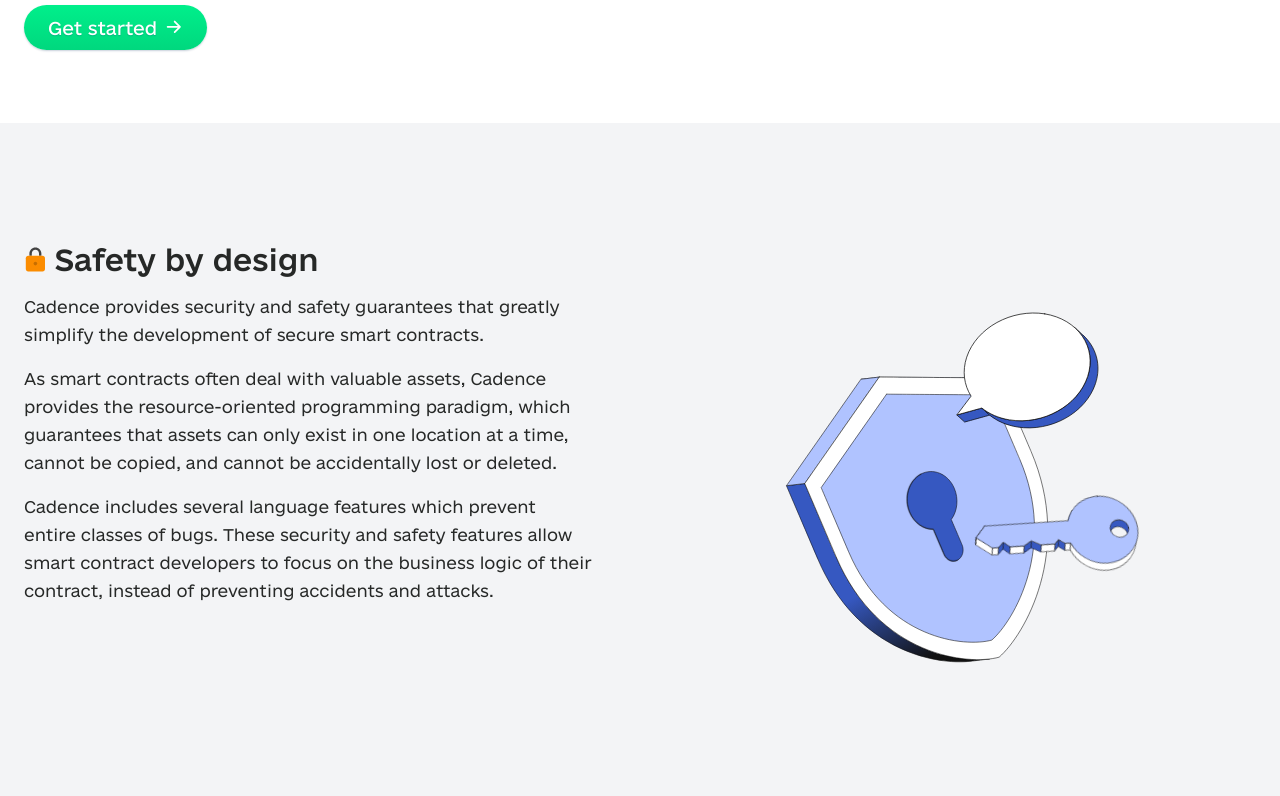
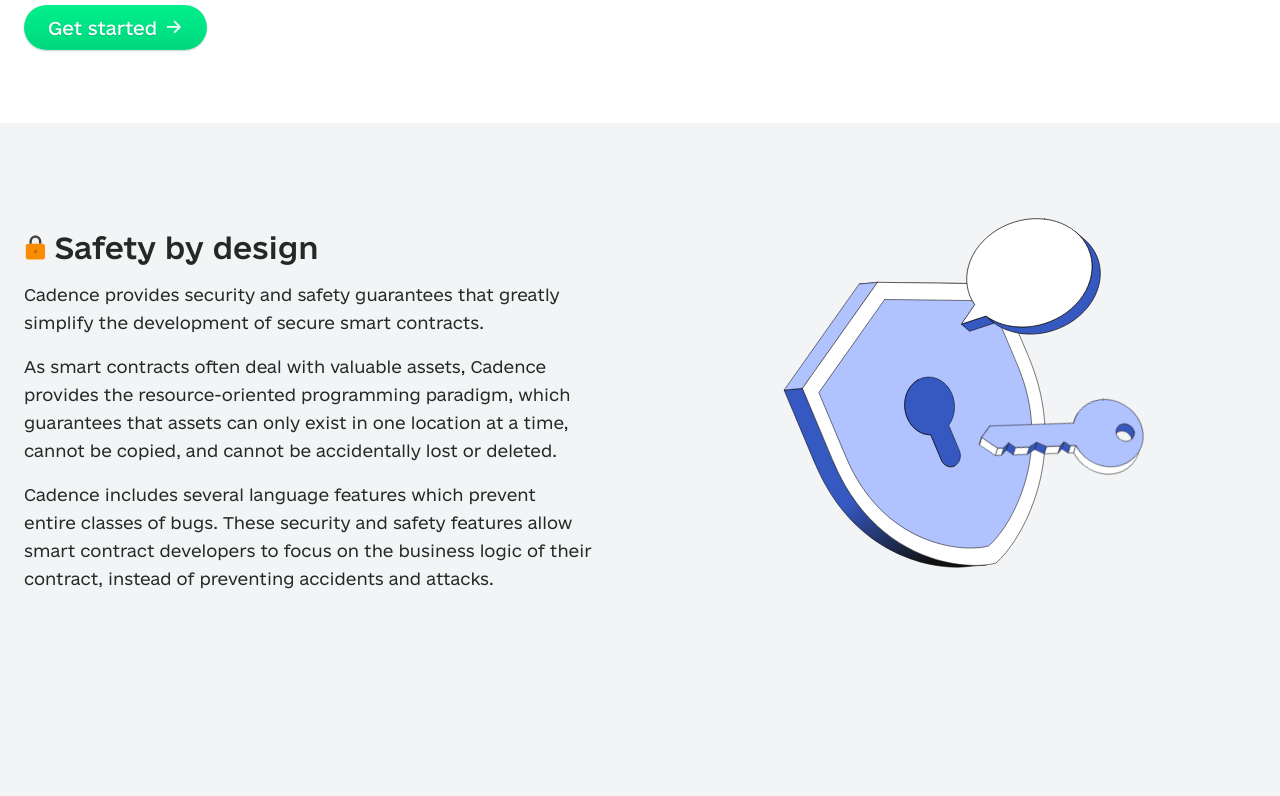
Before and after one commit to onflow/cadence-lang.org, a Next.js app: page / in a window 1280 px wide. Shown: the part 420-1216 px from the top of the page. Built offline with nearby package versions, Linux system fonts and the light colour scheme.

Commit message:
improve layout of features

```diff
--- a/styles/global.css
+++ b/styles/global.css
@@ -147,7 +147,6 @@
 
 .content {
   margin: 2rem 0 0;
-  padding: 6rem 0;
 
   background-color: #f3f4f6;
 }
@@ -167,7 +166,6 @@
   display: flex;
   flex-direction: column;
   gap: 2.5rem;
-  margin-bottom: 8rem;
 }
 
 .cta {
@@ -223,6 +221,7 @@
   .feature {
     gap: 6rem;
     flex-direction: row;
+    align-items: center;
   }
 
   .feature.alternate {
```
